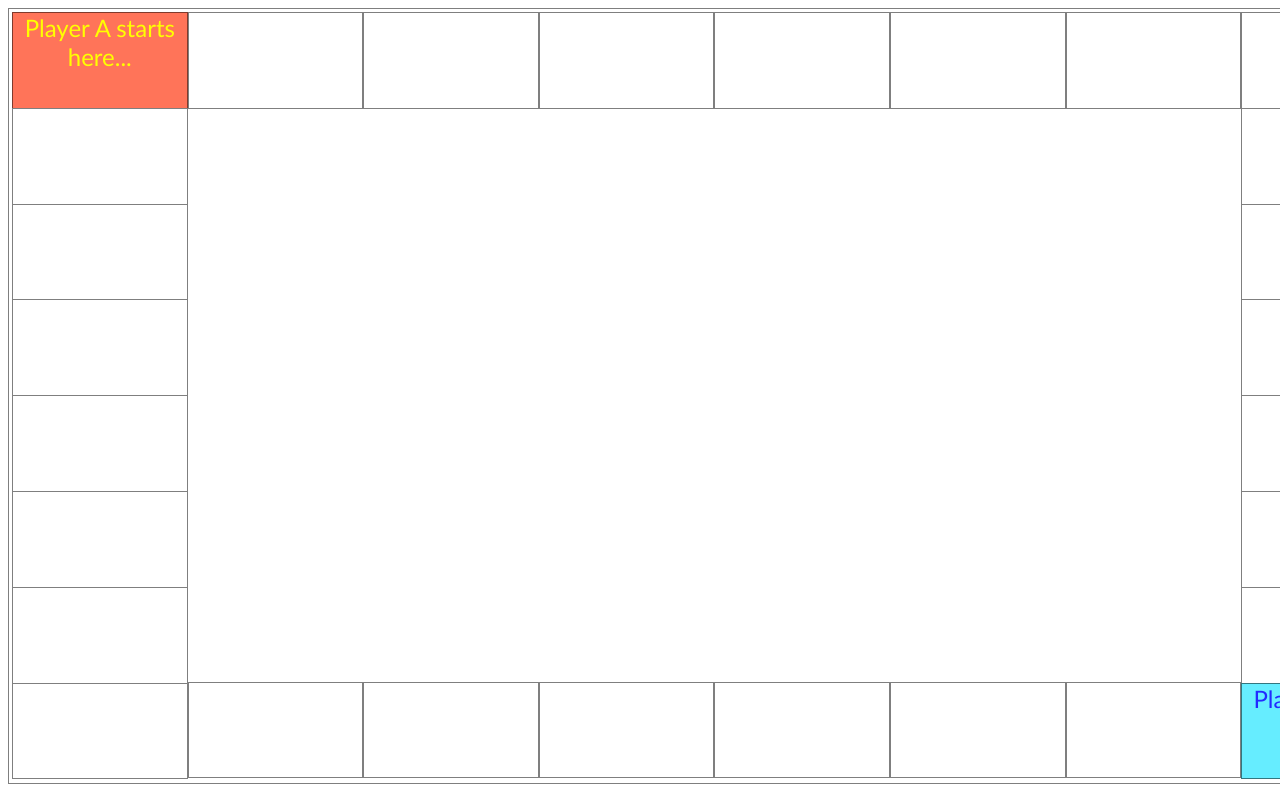
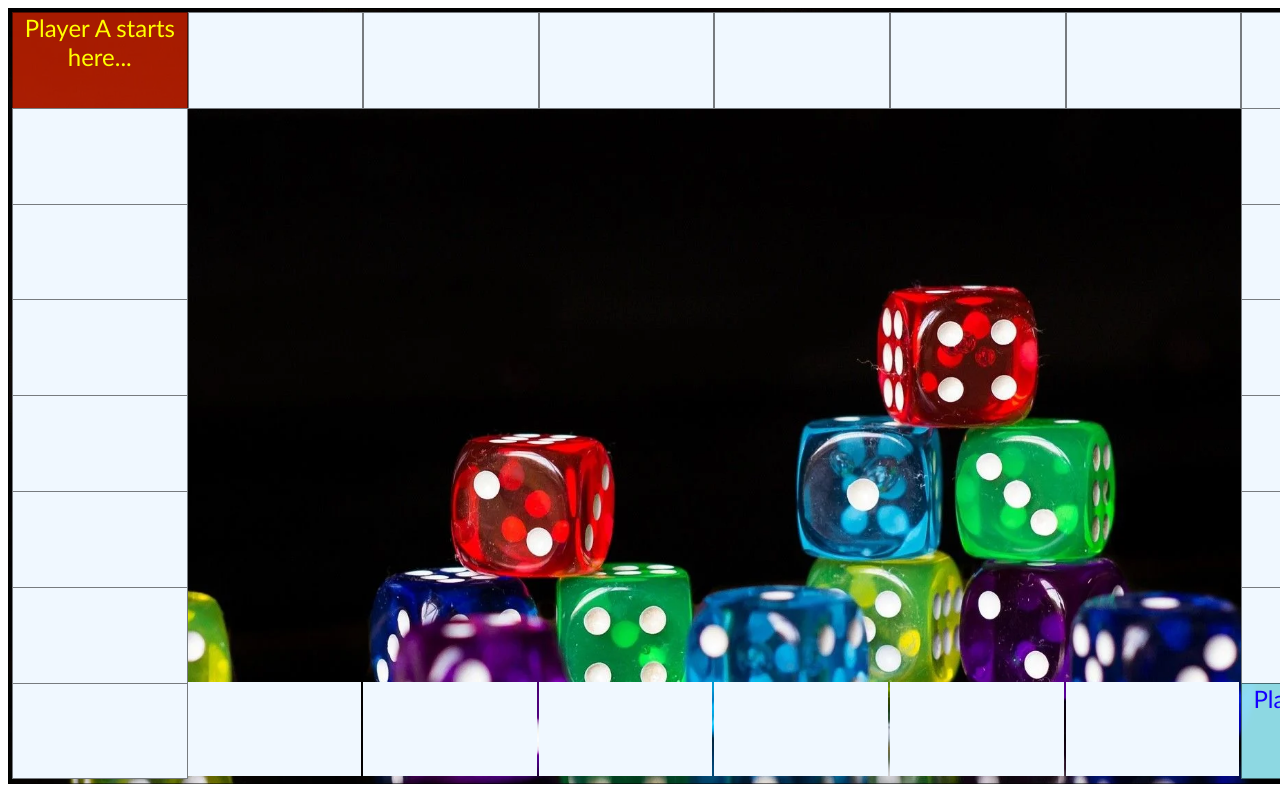
Before and after one commit to RoyCoding8/webdevas2, a plain HTML site: page index.html in a window 1280 px wide. Shown: the top 800 px of the page. Drawn offline with Linux system fonts and the light colour scheme.

Commit message:
v1.1_edited(2)
Added background image

```diff
--- a/style.css
+++ b/style.css
@@ -7,70 +7,81 @@
     padding: 3px;
     font-family: calibri;
     color:black;
+    background-image: url("9op4iW.webp");
+    background-size: 100%;
 }
 
 .row1 div.column1,.row1 div.column2,.row1 div.column3,.row1 div.column4,.row1 div.column5,.row1 div.column6,.row1 div.column7,.row1 div.column8{
     border: 1px solid rgb(0, 0, 0,0.5);
     width: 21.7vh;
     height: 11.85vh;
+    background-color: aliceblue;
 }
 
 .row2 div.column1,.row3 div.column1,.row4 div.column1,.row5 div.column1,.row6 div.column1,.row7 div.column1{
     border: 1px solid rgb(0, 0, 0,0.5);
     width: 21.7vh;
     height: 11.85vh;
+    background-color: aliceblue;
 }
 
 .row8 div.column1,.row8 div.column2,.row8 div.column3,.row8 div.column4,.row8 div.column5,.row8 div.column6,.row8 div.column7,.row8 div.column8{
-    border: 1px solid rgb(0, 0, 0,0.5);
+    border: 1px solid rgb(0, 0, 0, 0.5);
     width: 21.7vh;
     height: 11.85vh;
+    background-color: aliceblue;
 }
 
 .row2 div.column2,.row3 div.column2,.row4 div.column2,.row5 div.column2,.row6 div.column2,.row7 div.column2{
-    border: 1px solid white;
+    border: none;
+    padding: 1px;
     width: 21.7vh;
     height: 11.7vh;
 }
 
 .row2 div.column3,.row3 div.column3,.row4 div.column3,.row5 div.column3,.row6 div.column3,.row7 div.column3{
-    border: 1px solid white;
+    border: none;
+    padding: 1px;
     width: 21.7vh;
     height: 11.7vh;
 }
 
 .row2 div.column4,.row3 div.column4,.row4 div.column4,.row5 div.column4,.row6 div.column4,.row7 div.column4{
-    border: 1px solid white;
+    border: none;
+    padding: 1px;
     width: 21.7vh;
     height: 11.7vh;
 }
 
 .row2 div.column5,.row3 div.column5,.row4 div.column5,.row5 div.column5,.row6 div.column5,.row7 div.column5{
-    border: 1px solid white;
+    border: none;
+    padding: 1px;
     width: 21.7vh;
     height: 11.7vh;
 }
 
 .row2 div.column8,.row3 div.column8,.row4 div.column8,.row5 div.column8,.row6 div.column8,.row7 div.column8{
-    border: 1px solid rgb(0, 0, 0,0.5);
+    border: rgb(0, 0, 0,0.5);
     width: 21.7vh;
     height: 11.7vh;
+    background-color: aliceblue;
 }
 
 .row2 div.column6,.row3 div.column6,.row4 div.column6,.row5 div.column6,.row6 div.column6,.row7 div.column6{
-    border: 1px solid white;
+    border: none;
+    padding: 1px;
     width: 21.7vh;
     height: 11.7vh;
 }
 
 .row2 div.column7,.row3 div.column7,.row4 div.column7,.row5 div.column7,.row6 div.column7,.row7 div.column7{
-    border: 1px solid white;
+    border: none;
+    padding: 1px;
     width: 21.7vh;
     height: 11.7vh;
 }
 
 .row1 div.column1{
-    /* border-right: none; */
     border-bottom: none;
     background-color: rgba(255, 42, 0, 0.65);
     color: rgb(255, 255, 0);
@@ -78,8 +89,8 @@
 }
 
 .row8 div.column8{
-    background-color: rgba(0, 225, 255, 0.6);
-    color: rgba(21, 0, 255, 0.822);
+    background-color: rgba(157, 240, 251, 0.9);
+    color: rgb(21, 0, 255);
     text-align: center;
 }
 
```
Also changed, not shown: 9op4iW.webp (added).
